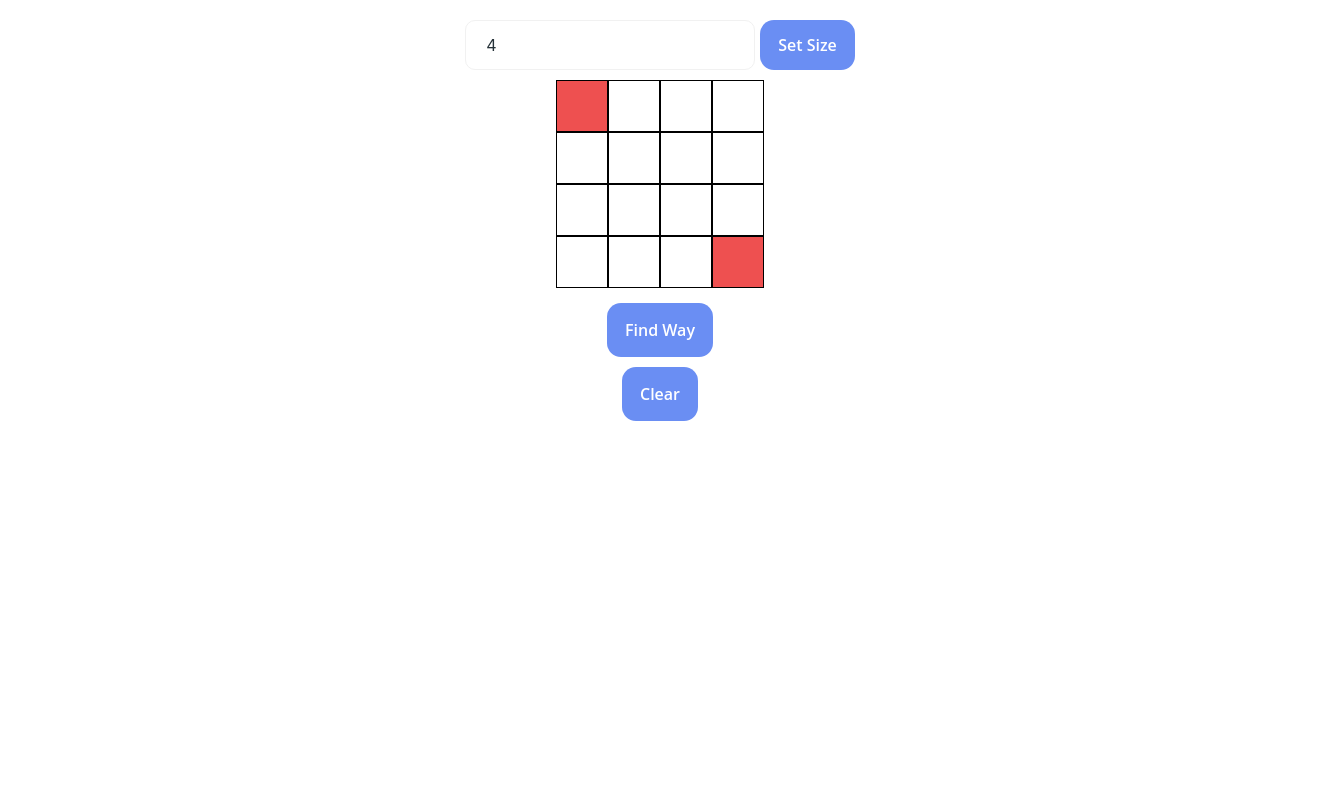
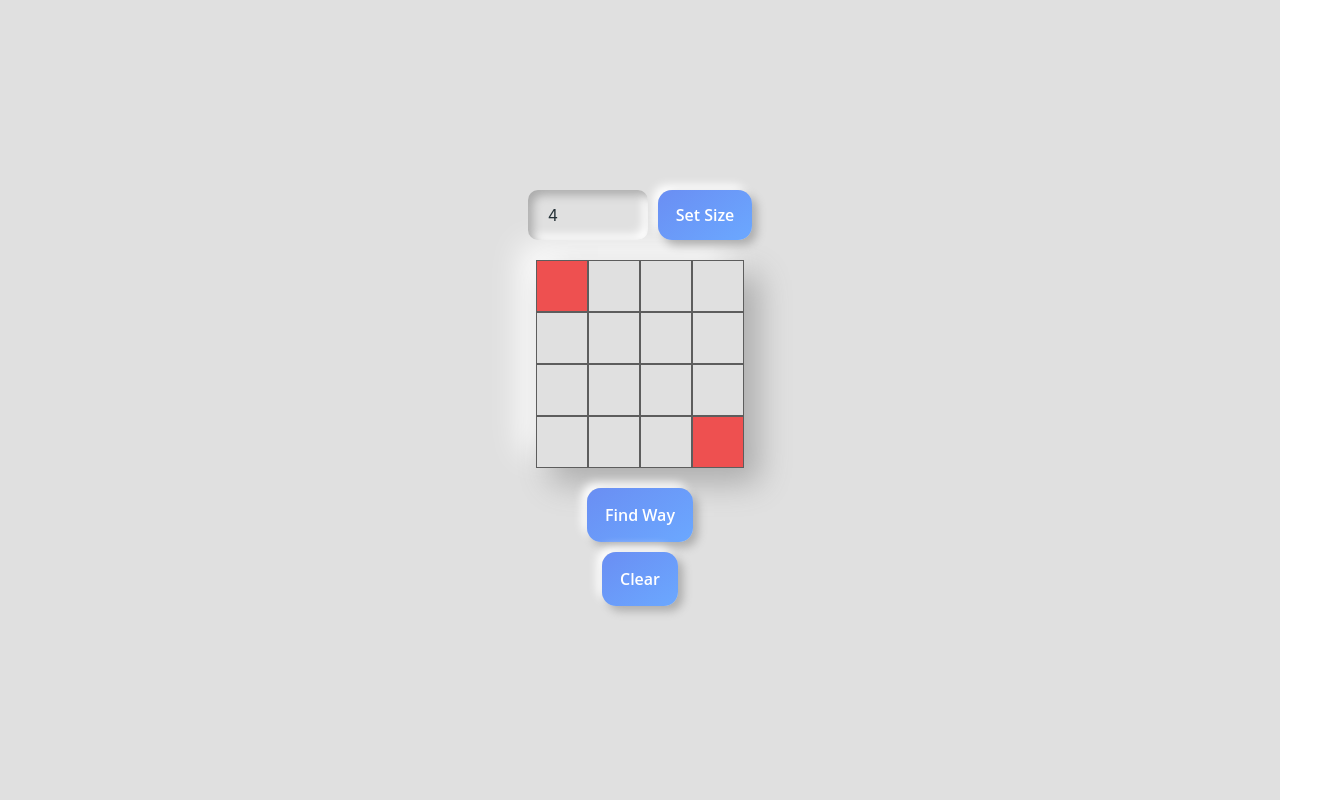
Before and after one commit to Ferosima/WavePathfinder, a React (Create React App) app: page / in a window 1280 px wide. Shown: the whole page, 1320 px wide, since content can reach past the window. Built offline with nearby package versions, Linux system fonts and the light colour scheme.

Commit message:
Change Style

```diff
--- a/src/index.css
+++ b/src/index.css
@@ -17,6 +17,8 @@ code {
   right: 0;
   top: 0;
   left: 0;
+  background-color: #e0e0e0;
+  height: 100%;
 }
 
 input,
--- a/src/view/App.scss
+++ b/src/view/App.scss
@@ -3,7 +3,7 @@
   flex: 1;
   height: 100%;
   width: 100%;
-  padding: 20px;
+  // padding: 20px;
 }
 .app-container {
   display: flex;
--- a/src/view/components/Button/styles.scss
+++ b/src/view/components/Button/styles.scss
@@ -7,15 +7,17 @@
   font-size: 16px;
   font-weight: 600;
   line-height: 18px;
-  font-family: 'Open Sans', serif;
+  font-family: "Open Sans", serif;
   border-radius: 14px;
 
   padding: 18px;
   width: auto;
   position: relative;
   transition: background-color 300ms, color 300ms, opacity 300ms;
-  background-color: #6a8ef3;
+  background: linear-gradient(145deg, #6a8ef3, #6ba8ff);
+
   box-sizing: border-box;
+  box-shadow: 5px 5px 10px #acacac, -5px -5px 10px #ffffff;
 
   &-spinner {
     position: absolute;
--- a/src/view/components/Cell/Cell.tsx
+++ b/src/view/components/Cell/Cell.tsx
@@ -1,19 +1,21 @@
-import React from 'react';
-import './styles.scss';
-import { Cell } from '../../../domain/Cell/Cell';
-import { observer } from 'mobx-react';
-import { useCell } from './hooks/useCell';
+import React from "react";
+import "./styles.scss";
+import { Cell } from "../../../domain/Cell/Cell";
+import { observer } from "mobx-react";
+import { useCell } from "./hooks/useCell";
 
 type TCell = {
   item: Cell;
 };
 
 export const CellComponent = observer(({ item }: TCell) => {
-  const [preset, onPress] = useCell(item);
+  const [distance, preset, onPress] = useCell(item);
 
   return (
-    <div className={`cell ${preset}`} onClick={onPress}>
-      {item.distance}
+    <div className="cell-wrapper">
+      <div className={`cell ${preset}`} onClick={onPress}>
+        {distance}
+      </div>
     </div>
   );
 });
--- a/src/view/components/Cell/hooks/useCell.ts
+++ b/src/view/components/Cell/hooks/useCell.ts
@@ -1,21 +1,23 @@
-import { Context } from '../../../App';
-import { Cell } from '../../../../domain/Cell/Cell';
-import { useContext, useCallback } from 'react';
-import { CELL_TYPES } from '../../../../types';
+import { Context } from "../../../App";
+import { Cell } from "../../../../domain/Cell/Cell";
+import { useContext, useCallback } from "react";
+import { CELL_TYPES } from "../../../../types";
 
 const preset = {
-  [CELL_TYPES.CELL]: '',
-  [CELL_TYPES.WALL]: 'wall',
-  [CELL_TYPES.DESTINATION]: 'destination',
-  [CELL_TYPES.WAY]: 'way',
+  [CELL_TYPES.CELL]: "",
+  [CELL_TYPES.WALL]: "wall",
+  [CELL_TYPES.DESTINATION]: "destination",
+  [CELL_TYPES.WAY]: "way",
 };
 
-export const useCell = (cell: Cell): [string, () => void] => {
+export const useCell = (cell: Cell): [number | null | undefined, string, () => void] => {
   const Controller = useContext(Context);
+
+  const distance = cell.distance && cell.distance > 0 ? cell.distance : null;
 
   const onPress = useCallback(() => {
     Controller?.selectCell(cell.x, cell.y);
   }, []);
 
-  return [preset[cell.type], onPress];
+  return [distance, preset[cell.type], onPress];
 };
--- a/src/view/components/Cell/styles.scss
+++ b/src/view/components/Cell/styles.scss
@@ -1,15 +1,21 @@
 .cell {
+  display: flex;
+  justify-content: center;
+  align-items: center;
   width: 50px;
   height: 50px;
-  border: 1px solid #000;
+  background: transparent;
+  border: 1px solid #5d5d5d;
 }
 .wall {
   background-color: #000;
-  border: 1px solid #fff;
+  // border: 1px solid linear-gradient(315deg, #000, #5d5d5d);
+  background: linear-gradient(315deg, #000, #5d5d5d);
 }
 .destination {
   background-color: #ee5050;
+  // background: linear-gradient(315deg, #bb0606, #f36161);
 }
 .way {
-  background-color: green;
+  // background: linear-gradient(315deg, #06882e, #79ffa2);
 }
--- a/src/view/components/Input/styles.scss
+++ b/src/view/components/Input/styles.scss
@@ -2,12 +2,12 @@
   position: relative;
   display: flex;
   border-radius: 10px;
-  border: 1px solid #f1f1f1;
   outline: 1px solid transparent;
   height: 50px;
   box-sizing: border-box;
-  background: #fff;
+  background: #e0e0e0;
   transition: border-width 0.15s linear;
+  box-shadow: inset 5px 5px 10px #acacac, inset -5px -5px 10px #ffffff;
 
   &.focused {
     border: 2px solid #4dbfff;
@@ -24,7 +24,7 @@
     transition-property: transform, top, font-size;
     transition-duration: 0.5s;
     font-size: 14px;
-    font-family: 'SemiBold';
+    font-family: "SemiBold";
 
     &.compressed {
       position: relative;
--- a/src/view/containers/Buttons/styles.scss
+++ b/src/view/containers/Buttons/styles.scss
@@ -2,7 +2,7 @@
   display: flex;
   flex-direction: column;
   align-items: center;
-  margin-top: 10px;
+  margin-top: 15px;
 
   .button {
     margin: 5px;
--- a/src/view/containers/Grid/styles.scss
+++ b/src/view/containers/Grid/styles.scss
@@ -1,3 +1,7 @@
 .grid {
   display: flex;
+
+  border-radius: 0px;
+  background: #e0e0e0;
+  box-shadow: 15px 15px 30px #acacac, -15px -15px 30px #ffffff;
 }
--- a/src/view/containers/GridSize/styles.scss
+++ b/src/view/containers/GridSize/styles.scss
@@ -2,10 +2,11 @@
   display: flex;
   flex-direction: row;
 
-  margin-bottom: 10px;
+  margin-bottom: 20px;
 
   .input-wrapper {
-    margin-right: 5px;
+    margin-right: 10px;
+    width: 120px;
   }
   .button {
     max-height: 50px !important;
```
Also changed, not shown: src/view/containers/Grid/Grid.tsx (+5 -5 lines).
